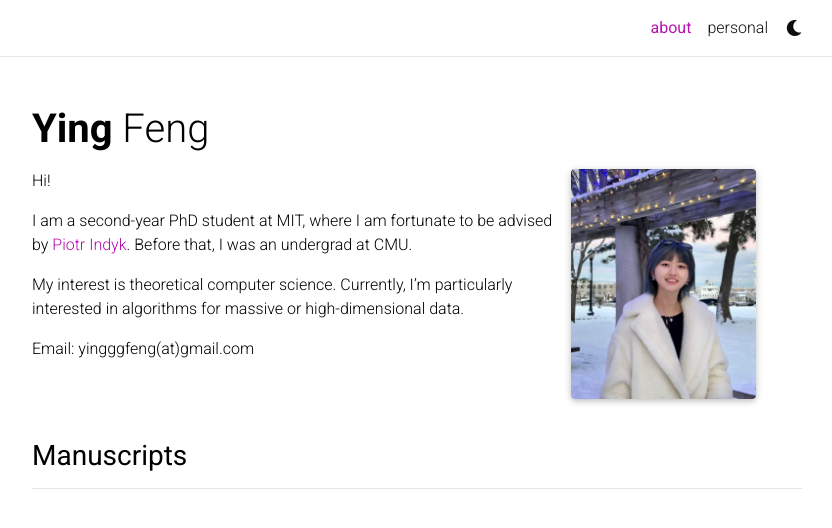
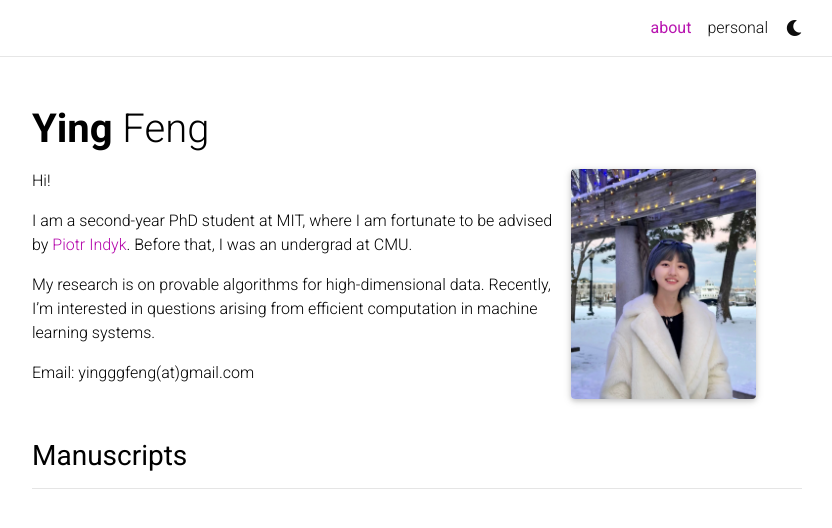
Before and after one commit to YinggggFeng/YinggggFeng.github.io, a Jekyll site: the page built from _pages/about.md, in a window 1280 px wide and 1343 px high, cut to the strip 0-540 px from the top of the window. Shown: the top 528 px of the strip, without its empty margins (223-1055 px from the left). Built offline with Jekyll 4.4.1, drawn with Linux system fonts in a browser that asks for light colours; full-size pictures stand in for the smaller copies a plugin makes; comment, search, counter and statistics services are not loaded; a style sheet for code colours, icons or effects is not loaded.

Commit message:
Update about.md

```diff
--- a/_pages/about.md
+++ b/_pages/about.md
@@ -23,6 +23,6 @@
 
 I am a second-year PhD student at MIT, where I am fortunate to be advised by <a href='https://people.csail.mit.edu/indyk/'>Piotr Indyk</a>. Before that, I was an undergrad at CMU.
 
-My interest is theoretical computer science. Currently, I'm particularly interested in algorithms for massive or high-dimensional data.
+My research is on provable algorithms for high-dimensional data. Recently, I'm interested in questions arising from efficient computation in machine learning systems.
 
 Email: yingggfeng(at)gmail.com
```
